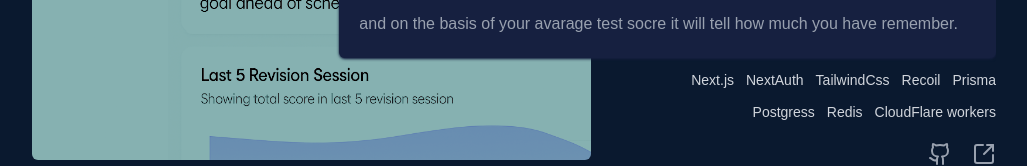
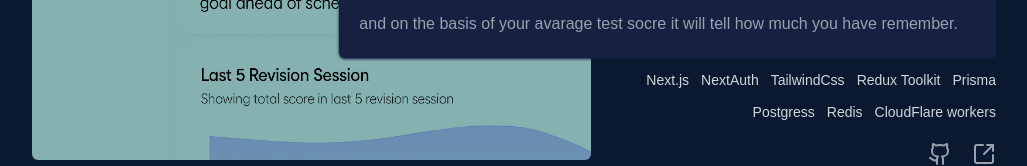
Before and after one commit to ranjit1024/PortfolioV2, a React (Vite) app: page / in a window 1280 px wide. Shown: the part 2052-2218 px from the top of the page, without its empty margins (156-1183 px from the left). Built offline with nearby package versions, Linux system fonts and the light colour scheme; a web font is replaced by a local one.

Commit message:
change state management libery

```diff
--- a/src/App.tsx
+++ b/src/App.tsx
@@ -672,7 +672,7 @@ function Project1() {
           <p>Next.js</p>
           <p>NextAuth</p>
           <p>TailwindCss</p>
-          <p>Recoil</p>
+          <p>Redux Toolkit</p>
           <p>Prisma</p>
           <p>Postgress</p>
           <p>Redis</p>
```
